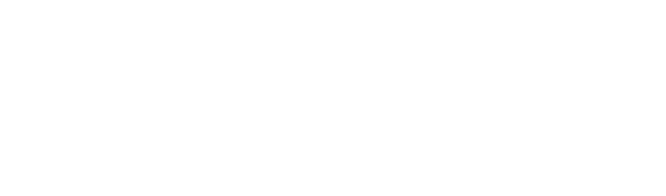
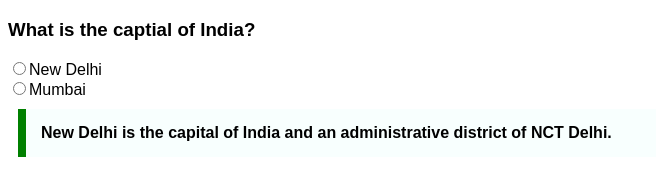
Before and after one commit to acciojob/trivia-AdityaGaikwad03, a website: page main.html in a window 1280 px wide. Shown: the whole page, without its empty margins (0-666 px from the left). Drawn offline with Linux system fonts and the light colour scheme.

Commit message:
created a submission

```diff
--- a/main.html
+++ b/main.html
@@ -8,6 +8,14 @@
 
 <body>
 	<!-- the entire body must be written by student -->
+	<h3>What is the captial of India?</h3>
+	<input type = "radio" id = "New_Delhi" value = "New Delhi" name = "capital"><label for = "New_Delhi">New Delhi</label><br>
+	<input type = "radio" id = "Mumbai" value = "Mumbai" name = "capital"><label for = "Mumbai">Mumbai</label>
+
+	<blockquote cite="https://en.wikipedia.org/wiki/New_Delhi">
+      New Delhi is the capital of India and an administrative district of NCT Delhi.
+    </blockquote>
+
     <script type="text/javascript" src="./script.js">
 </script>
 
--- a/styles.css
+++ b/styles.css
@@ -1,2 +1,18 @@
 
 /* Your CSS Code here. */
+body {
+      font-family: Arial, sans-serif;
+    }
+
+    .quiz-container {
+      margin: 30px;
+    }
+
+    blockquote {
+      max-width: 600px;
+      margin: 10px;
+      padding: 15px;
+      border-left: 8px solid green;
+      background-color: #f8fffe;
+      font-weight: bold;
+    }
```
